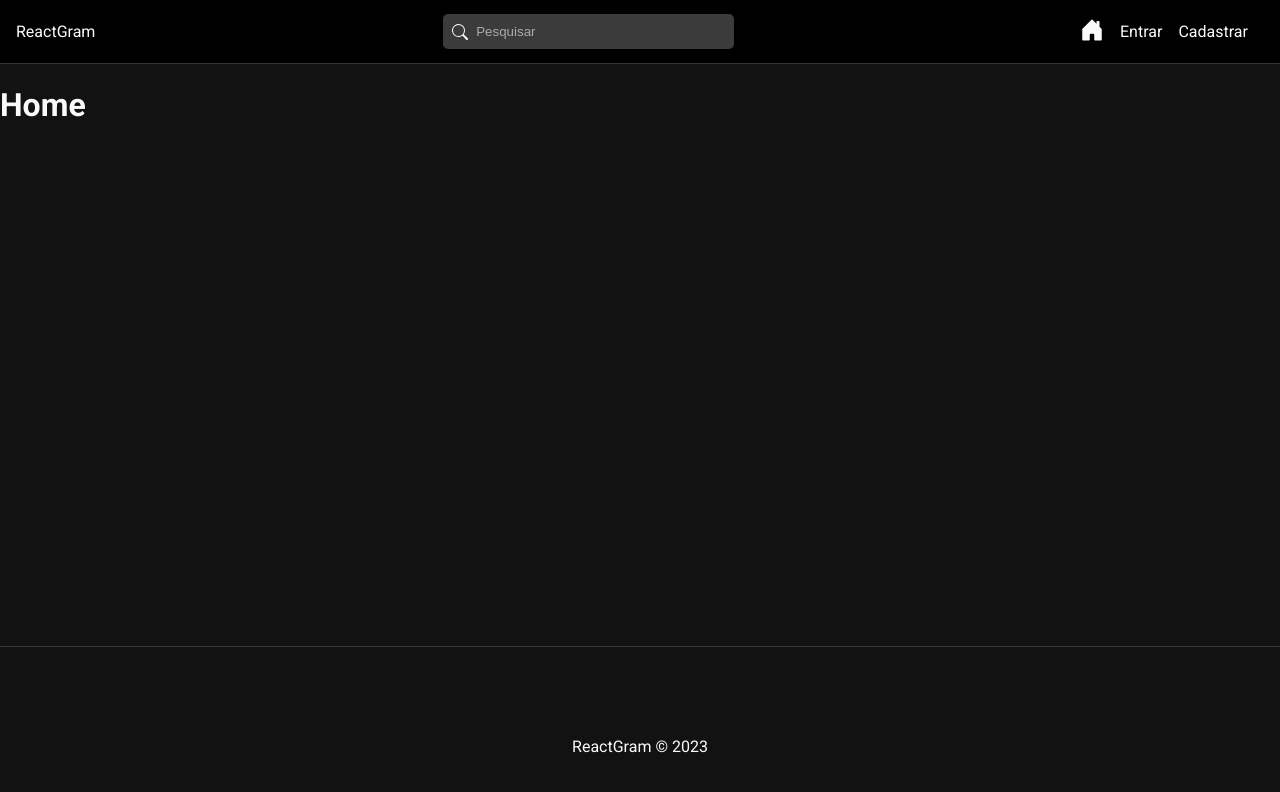
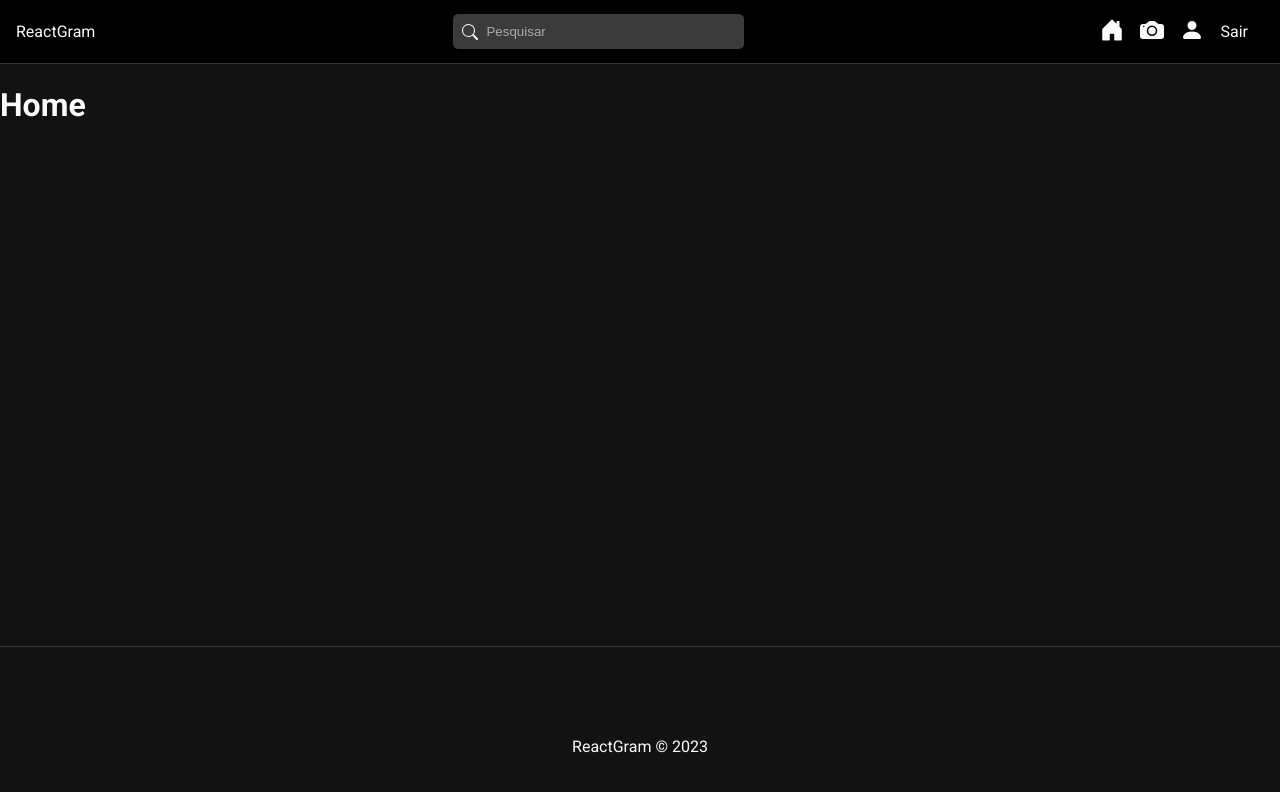
Before and after one commit to gabrielsmm/reactgram, a React (Create React App) app in the folder frontend/: page / in a window 1280 px wide. Shown: the top 792 px of the page. Built offline with nearby package versions, Linux system fonts and the light colour scheme; sample sign-in values are in the browser's storage.

Commit message:
Navbar para usuários autenticados e função de logout

```diff
--- a/frontend/src/components/Navbar.js
+++ b/frontend/src/components/Navbar.js
@@ -1,9 +1,27 @@
 import './Navbar.css';
 
-import { Link, NavLink } from 'react-router-dom';
-import { BsHouseDoorFill, BsSearch } from 'react-icons/bs';
+import { Link, NavLink, useNavigate } from 'react-router-dom';
+import { BsCameraFill, BsFillPersonFill, BsHouseDoorFill, BsSearch } from 'react-icons/bs';
+
+import { useAuth } from '../hooks/useAuth';
+import { useDispatch, useSelector } from 'react-redux';
+import { logout, reset } from '../slices/authSlice';
 
 const Navbar = () => {
+    const { auth } = useAuth();
+    const { user } = useSelector((state) => state.auth);
+
+    const navigate = useNavigate();
+
+    const dispatch = useDispatch();
+
+    const handleLogout = () => {
+        dispatch(logout());
+        dispatch(reset());
+
+        navigate("/login");
+    }
+
     return (
         <nav id="nav">
             <Link to="/">ReactGram</Link>
@@ -12,11 +30,31 @@
                 <input type="text" placeholder="Pesquisar" />
             </form>
             <ul id="nav-links">
+                { auth ? (
+                    <>
                         <li>
                             <NavLink to="/">
                                 <BsHouseDoorFill />
                             </NavLink>
                         </li>
+                        { user && (
+                            <li>
+                                <NavLink to={`/users/${user._id}`}>
+                                    <BsCameraFill />
+                                </NavLink>
+                            </li>
+                        )}
+                        <li>
+                            <NavLink to="/profile">
+                                <BsFillPersonFill />
+                            </NavLink>
+                        </li>
+                        <li>
+                            <span onClick={handleLogout}>Sair</span>
+                        </li>
+                    </>
+                ) : (
+                    <>
                         <li>
                             <NavLink to="/login">
                                 Entrar
@@ -27,6 +65,8 @@
                                 Cadastrar
                             </NavLink>
                         </li>
+                    </>
+                )}
             </ul>
         </nav>
     );
--- a/frontend/src/services/authService.js
+++ b/frontend/src/services/authService.js
@@ -19,8 +19,14 @@
     }
 }
 
+// Logout an user
+const logout = () => {
+    localStorage.removeItem("user");
+}
+
 const authService = {
-    register
+    register,
+    logout
 }
 
 export default authService;
--- a/frontend/src/slices/authSlice.js
+++ b/frontend/src/slices/authSlice.js
@@ -22,6 +22,11 @@
         return data;
     }
 );
+
+// Logout an user
+export const logout = createAsyncThunk("auth/logout", async () => {
+    await authService.logout();
+});
 
 export const authSlice = createSlice({
     name: "auth",
@@ -48,6 +53,12 @@
             state.loading = false;
             state.error = action.payload;
             state.user = null;
+        })
+        .addCase(logout.fulfilled, (state, action) => {
+            state.loading = false;
+            state.success = true;
+            state.error = null;
+            state.user = null;
         });
     }
 });
```
Lines whose indentation alone changed are shown as unchanged.
